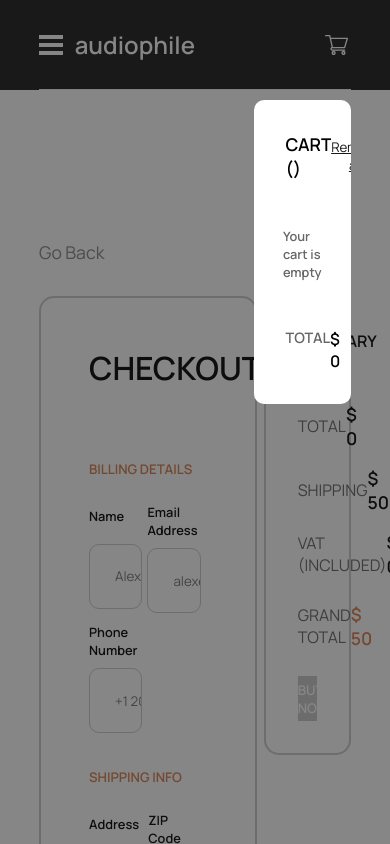
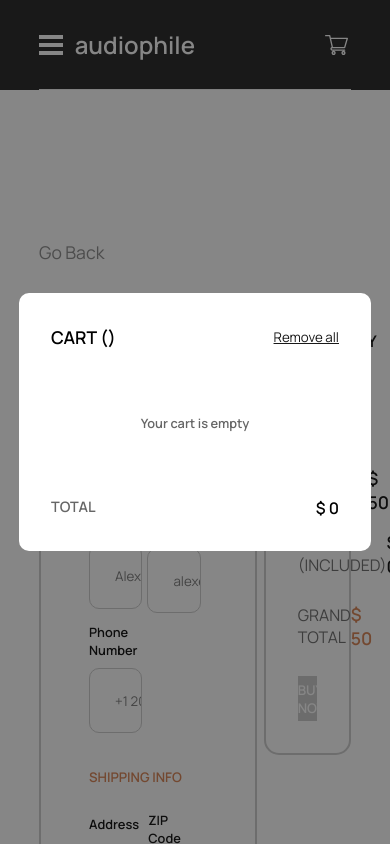
Before and after one commit to kacperlaudanski/Audiophile-e-commerce, a React (Create React App) app in the folder my-app/: page /checkout in a window 390 px wide. Both pictures are taken after a click on the button 336 px from the left and 44 px from the top of the page. Shown: the top 844 px of the page. Built offline with nearby package versions, Linux system fonts and the light colour scheme.

Commit message:
cart mobile version

```diff
--- a/my-app/src/components/Cart/CartModal.tsx
+++ b/my-app/src/components/Cart/CartModal.tsx
@@ -38,7 +38,7 @@ const CartModal: React.FC<CartModal> = ({
   }, [cartItems]);
 
   return (
-    <dialog ref={ref} onCancel={closeModal} className="cart-modal-container">
+    <dialog ref={ref} onCancel={closeModal} className="cart-dialog-container">
       <div className="cart-modal-container">
         <div className="cart-top">
           <h3>CART ({cartItemsAmount})</h3>
--- a/my-app/src/dist-styles/cart.css
+++ b/my-app/src/dist-styles/cart.css
@@ -7,7 +7,7 @@
   font-family: "Manrope", sans-serif;
 }
 .cta-button,
-.cart-modal-container .cart-modal-container .cart-bottom .cart-checkout-btn {
+.cart-dialog-container .cart-modal-container .cart-bottom .cart-checkout-btn {
   height: 45px;
   font-weight: bolder;
   color: #ffffff;
@@ -15,38 +15,38 @@
   border: none;
   transition: 0.3s linear;
 }
-.cart-modal-container {
+.cart-dialog-container {
   width: 25%;
   min-height: 200px;
   top: 100px;
   left: 65%;
   border: none;
   box-sizing: border-box;
-  padding: 1em;
+  padding: 2em;
   border-radius: 10px;
   font-family: "Manrope", sans-serif;
 }
-.cart-modal-container::backdrop {
+.cart-dialog-container::backdrop {
   background-color: rgba(25, 25, 25, 0.525);
 }
-.cart-modal-container .cart-modal-container {
+.cart-dialog-container .cart-modal-container {
   width: 100%;
   display: flex;
   align-items: stretch;
   justify-content: space-between;
   flex-direction: column;
 }
-.cart-modal-container .cart-modal-container .cart-top {
+.cart-dialog-container .cart-modal-container .cart-top {
   display: flex;
   align-items: center;
   justify-content: space-between;
   flex-direction: row;
 }
-.cart-modal-container .cart-modal-container .cart-top h3 {
+.cart-dialog-container .cart-modal-container .cart-top h3 {
   font-size: 1.1rem;
   font-weight: bold;
 }
-.cart-modal-container .cart-modal-container .cart-top .cart-remove-btn {
+.cart-dialog-container .cart-modal-container .cart-top .cart-remove-btn {
   background-color: #ffffff;
   border: none;
   outline: none;
@@ -55,17 +55,17 @@
   cursor: pointer;
   transition: 0.3s linear;
 }
-.cart-modal-container .cart-modal-container .cart-top .cart-remove-btn:hover {
+.cart-dialog-container .cart-modal-container .cart-top .cart-remove-btn:hover {
   color: #d87d4a;
 }
-.cart-modal-container .cart-modal-container .cart-content-container {
+.cart-dialog-container .cart-modal-container .cart-content-container {
   display: flex;
   align-items: center;
   justify-content: center;
   flex-direction: column;
   margin: 1.5em 0;
 }
-.cart-modal-container .cart-modal-container .cart-content-container .empty-cart-component {
+.cart-dialog-container .cart-modal-container .cart-content-container .empty-cart-component {
   width: 100%;
   height: 100px;
   display: flex;
@@ -73,11 +73,11 @@
   justify-content: center;
   flex-direction: row;
 }
-.cart-modal-container .cart-modal-container .cart-content-container .empty-cart-component h5 {
+.cart-dialog-container .cart-modal-container .cart-content-container .empty-cart-component h5 {
   font-size: 0.8rem;
   color: #666666;
 }
-.cart-modal-container .cart-modal-container .cart-content-container .cart-item-container {
+.cart-dialog-container .cart-modal-container .cart-content-container .cart-item-container {
   width: 100%;
   height: 60px;
   margin-top: 1em;
@@ -86,28 +86,28 @@
   justify-content: space-between;
   flex-direction: row;
 }
-.cart-modal-container .cart-modal-container .cart-content-container .cart-item-container img {
+.cart-dialog-container .cart-modal-container .cart-content-container .cart-item-container img {
   width: 60px;
   height: 60px;
   border-radius: 10px;
   margin-right: 0.5em;
 }
-.cart-modal-container .cart-modal-container .cart-content-container .cart-item-container .cart-item-info {
+.cart-dialog-container .cart-modal-container .cart-content-container .cart-item-container .cart-item-info {
   width: 35%;
 }
-.cart-modal-container .cart-modal-container .cart-content-container .cart-item-container .cart-item-info h5 {
+.cart-dialog-container .cart-modal-container .cart-content-container .cart-item-container .cart-item-info h5 {
   font-size: 1rem;
   font-weight: 800;
 }
-.cart-modal-container .cart-modal-container .cart-content-container .cart-item-container .cart-item-info .cart-price {
+.cart-dialog-container .cart-modal-container .cart-content-container .cart-item-container .cart-item-info .cart-price {
   color: #666666;
   font-size: 0.9rem;
   font-weight: 700;
 }
-.cart-modal-container .cart-modal-container .cart-content-container .cart-item-container .cart-quantity-widget {
+.cart-dialog-container .cart-modal-container .cart-content-container .cart-item-container .cart-quantity-widget {
   width: 35%;
 }
-.cart-modal-container .cart-modal-container .cart-content-container .cart-item-container .cart-quantity-widget .cart-quantity-container {
+.cart-dialog-container .cart-modal-container .cart-content-container .cart-item-container .cart-quantity-widget .cart-quantity-container {
   width: 100%;
   height: 35px;
   display: flex;
@@ -115,7 +115,7 @@
   justify-content: center;
   flex-direction: row;
 }
-.cart-modal-container .cart-modal-container .cart-content-container .cart-item-container .cart-quantity-widget .cart-quantity-input {
+.cart-dialog-container .cart-modal-container .cart-content-container .cart-item-container .cart-quantity-widget .cart-quantity-input {
   width: 60%;
   height: 100%;
   border: none;
@@ -123,7 +123,7 @@
   background-color: rgba(241, 241, 241, 0.482);
   text-align: center;
 }
-.cart-modal-container .cart-modal-container .cart-content-container .cart-item-container .cart-quantity-widget .cart-quantity-btn {
+.cart-dialog-container .cart-modal-container .cart-content-container .cart-item-container .cart-quantity-widget .cart-quantity-btn {
   width: 20%;
   height: 100%;
   background-color: rgba(241, 241, 241, 0.482);
@@ -133,33 +133,41 @@
   cursor: pointer;
   transition: 0.3s linear;
 }
-.cart-modal-container .cart-modal-container .cart-content-container .cart-item-container .cart-quantity-widget .cart-quantity-btn:hover {
+.cart-dialog-container .cart-modal-container .cart-content-container .cart-item-container .cart-quantity-widget .cart-quantity-btn:hover {
   color: #d87d4a;
 }
-.cart-modal-container .cart-modal-container .cart-bottom {
+.cart-dialog-container .cart-modal-container .cart-bottom {
   display: flex;
   align-items: stretch;
   justify-content: space-between;
   flex-direction: column;
 }
-.cart-modal-container .cart-modal-container .cart-bottom .cart-price-container {
+.cart-dialog-container .cart-modal-container .cart-bottom .cart-price-container {
   display: flex;
   align-items: stretch;
   justify-content: space-between;
   flex-direction: row;
 }
-.cart-modal-container .cart-modal-container .cart-bottom .cart-price-container h4 {
+.cart-dialog-container .cart-modal-container .cart-bottom .cart-price-container h4 {
   font-size: 0.9rem;
   color: #666666;
 }
-.cart-modal-container .cart-modal-container .cart-bottom .cart-price-container .cart-total-price {
+.cart-dialog-container .cart-modal-container .cart-bottom .cart-price-container .cart-total-price {
   font-weight: 800;
 }
-.cart-modal-container .cart-modal-container .cart-bottom .cart-checkout-btn {
+.cart-dialog-container .cart-modal-container .cart-bottom .cart-checkout-btn {
   width: 100%;
   margin-top: 1.5em;
   background-color: #d87d4a;
 }
-.cart-modal-container .cart-modal-container .cart-bottom .cart-checkout-btn:hover {
+.cart-dialog-container .cart-modal-container .cart-bottom .cart-checkout-btn:hover {
   background-color: #fbaf85;
 }
+@media screen and (max-width: 767px) {
+  .cart-dialog-container {
+    width: 95%;
+    top: 50%;
+    left: 50%;
+    transform: translate(-50%, -50%);
+  }
+}
--- a/my-app/src/styles/cart.less
+++ b/my-app/src/styles/cart.less
@@ -1,13 +1,13 @@
 @import "./variables.less";
 
-.cart-modal-container {
+.cart-dialog-container {
   width: 25%;
   min-height: 200px;
   top: 100px;
   left: 65%;
   border: none;
   box-sizing: border-box;
-  padding: 1em;
+  padding: 2em;
   border-radius: 10px;
   font-family: @font;
 
@@ -144,3 +144,12 @@
     }
   }
 }
+
+@media screen and (max-width:767px){
+  .cart-dialog-container{
+    width: 95%;
+    top:50%;
+    left:50%;
+    transform: translate(-50%, -50%);
+  }
+}
```
